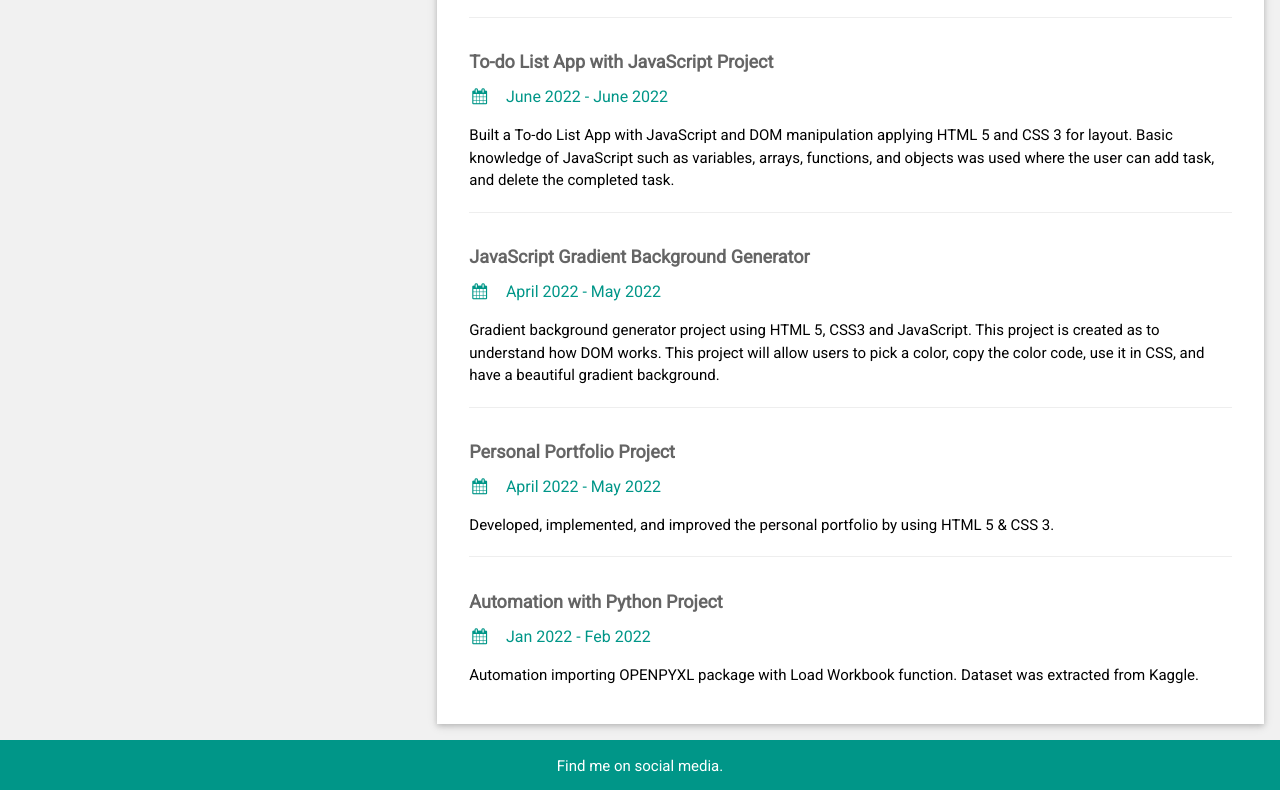
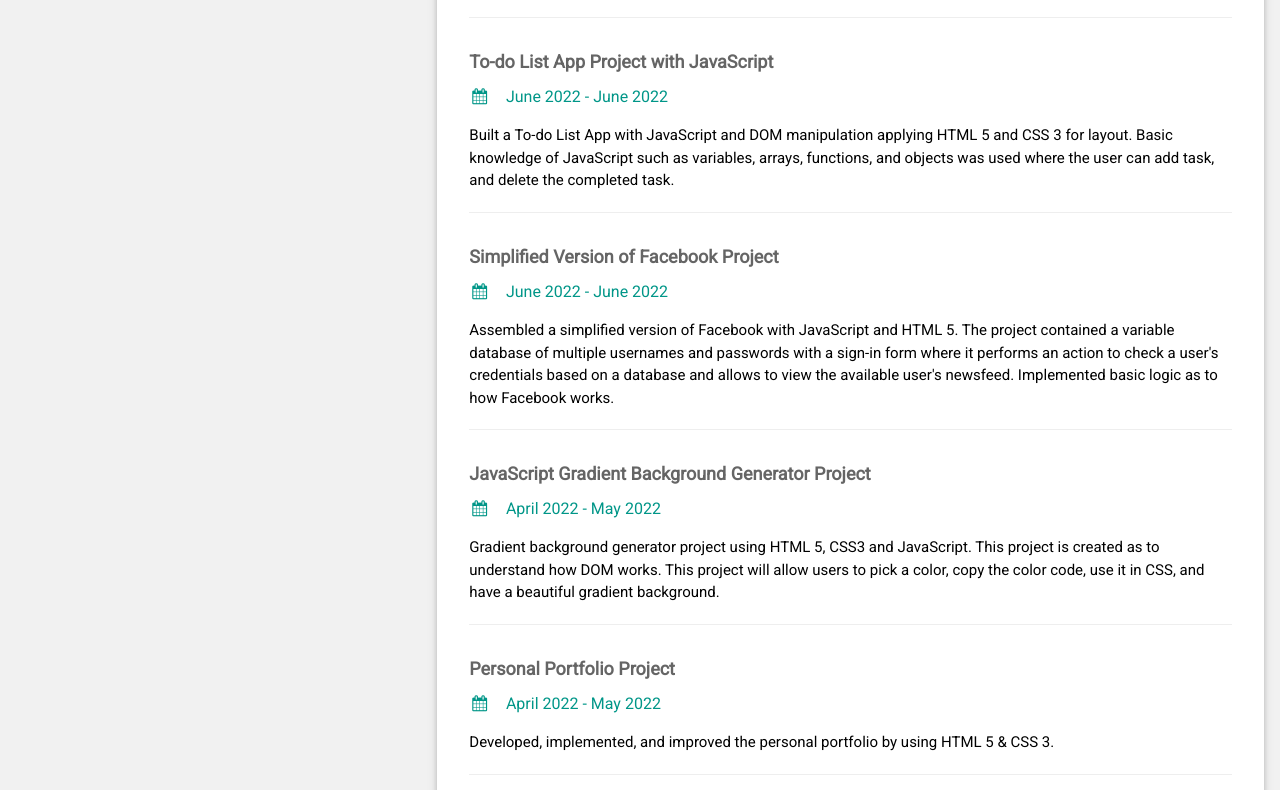
Before and after one commit to Pmakaju/Personal-Portfolio, a plain HTML site: page index.html in a window 1280 px wide. Shown: the part 1421-2211 px from the top of the page. Drawn offline with nearby package versions, Linux system fonts and the light colour scheme.

Commit message:
Project Addition

```diff
--- a/index.html
+++ b/index.html
@@ -115,13 +115,19 @@
               <hr>
             </div>
             <div class="w3-container">
-              <h5 class="w3-opacity"><b>To-do List App with JavaScript Project</b></h5>
+              <h5 class="w3-opacity"><b>To-do List App Project with JavaScript</b></h5>
               <h6 class="w3-text-teal"><i class="fa fa-calendar fa-fw w3-margin-right"></i>June 2022 - June 2022</h6>
               <p>Built a To-do List App with JavaScript and DOM manipulation applying HTML 5 and CSS 3 for layout. Basic knowledge of JavaScript such as variables, arrays, functions, and objects was used where the user can add task, and delete the completed task.</p>
               <hr>
             </div>
             <div class="w3-container">
-              <h5 class="w3-opacity"><b>JavaScript Gradient Background Generator</b></h5>
+              <h5 class="w3-opacity"><b>Simplified Version of Facebook Project</b></h5>
+              <h6 class="w3-text-teal"><i class="fa fa-calendar fa-fw w3-margin-right"></i>June 2022 - June 2022</h6>
+              <p>Assembled a simplified version of Facebook with JavaScript and HTML 5. The project contained a variable database of multiple usernames and passwords with a sign-in form where it performs an action to check a user's credentials based on a database and allows to view the available user's newsfeed. Implemented basic logic as to how Facebook works.</p>
+              <hr>
+            </div>
+            <div class="w3-container">
+              <h5 class="w3-opacity"><b>JavaScript Gradient Background Generator Project</b></h5>
               <h6 class="w3-text-teal"><i class="fa fa-calendar fa-fw w3-margin-right"></i>April 2022 - May 2022</h6>
               <p>Gradient background generator project using HTML 5, CSS3 and JavaScript. This project is created as to understand how DOM works. This project will allow users to pick a color, copy the color code, use it in CSS, and have a beautiful gradient background.</p>
               <hr>
```
